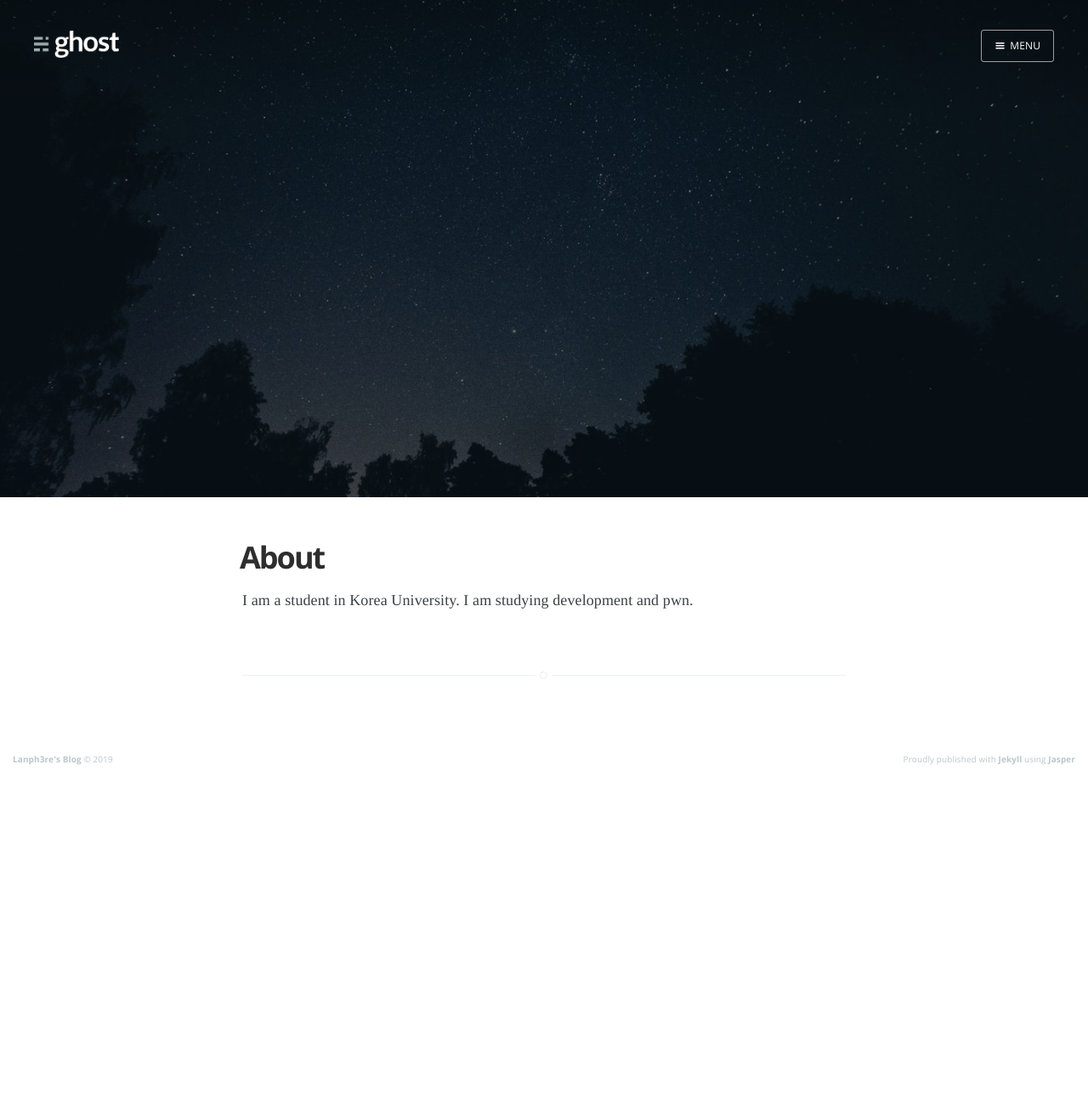
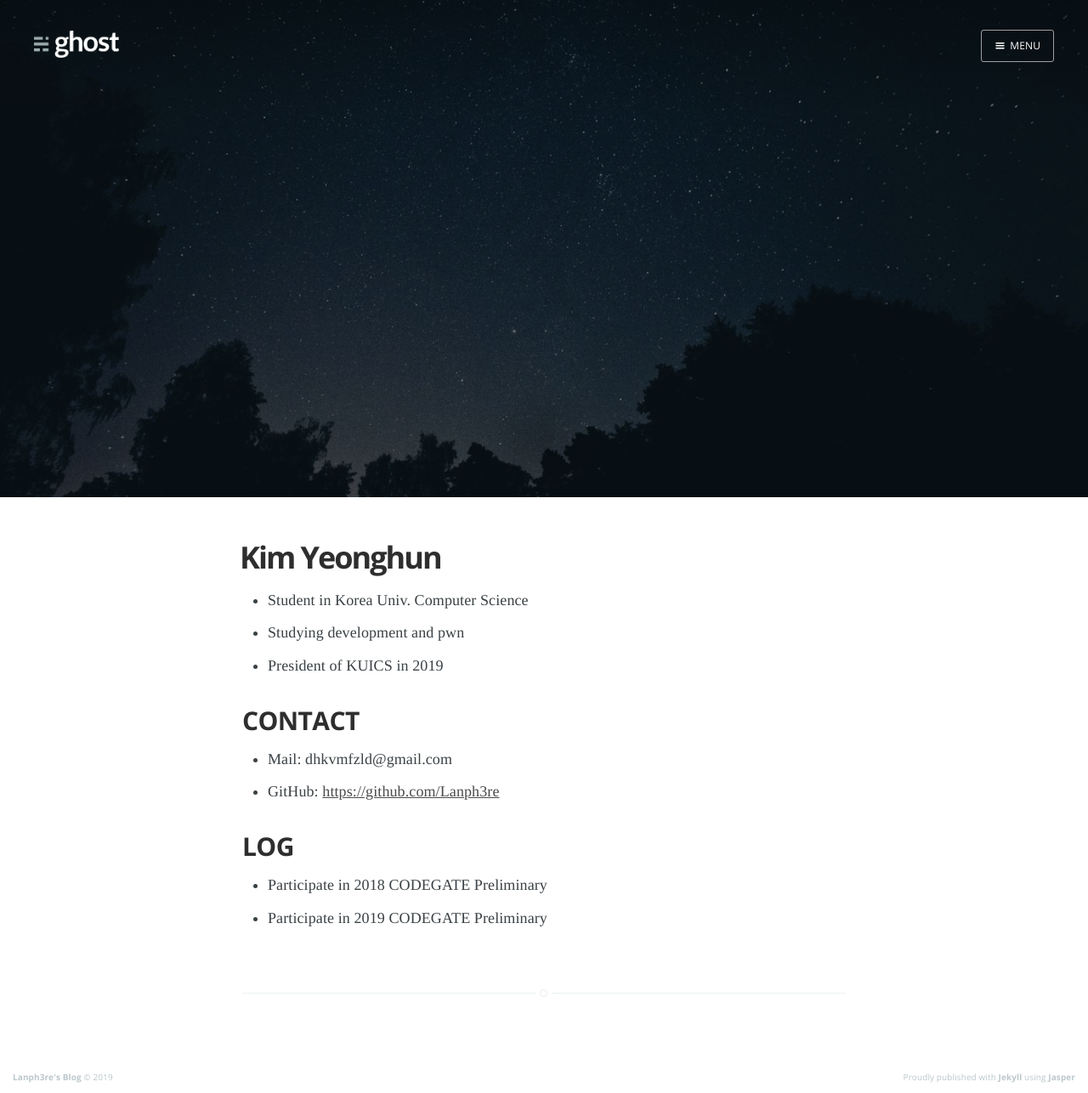
Before and after one commit to Lanph3re/lanph3re.github.io, a Jekyll site: the page built from about/index.md, in a window 1280 px wide. Shown: the whole page at 85% size. Built offline with Jekyll 4.4.1, drawn with Linux system fonts in a browser that asks for light colours; nearby versions of some CDN libraries; some web fonts are replaced; before the commit the page ends 912 px from its top, so only the background shows below that.

Commit message:
EDIT: edit about page

```diff
--- a/about/index.md
+++ b/about/index.md
@@ -1,10 +1,20 @@
 ---
 layout: page
-title: About
+title: Kim Yeonghun
 navigation: true
 cover: 'assets/images/cover4.jpg'
 logo: 'assets/images/ghost.png'
 current: about
 ---
 
-I am a student in Korea University. I am studying development and pwn.
+- Student in Korea Univ. Computer Science
+- Studying development and pwn
+- President of KUICS in 2019
+
+### CONTACT
+- Mail: dhkvmfzld@gmail.com
+- GitHub: [https://github.com/Lanph3re](https://github.com/Lanph3re)
+
+### LOG
+- Participate in 2018 CODEGATE Preliminary
+- Participate in 2019 CODEGATE Preliminary
```
Also changed, not shown: assets/images/close-envelope.png (added), assets/images/github-logo.png (added).
